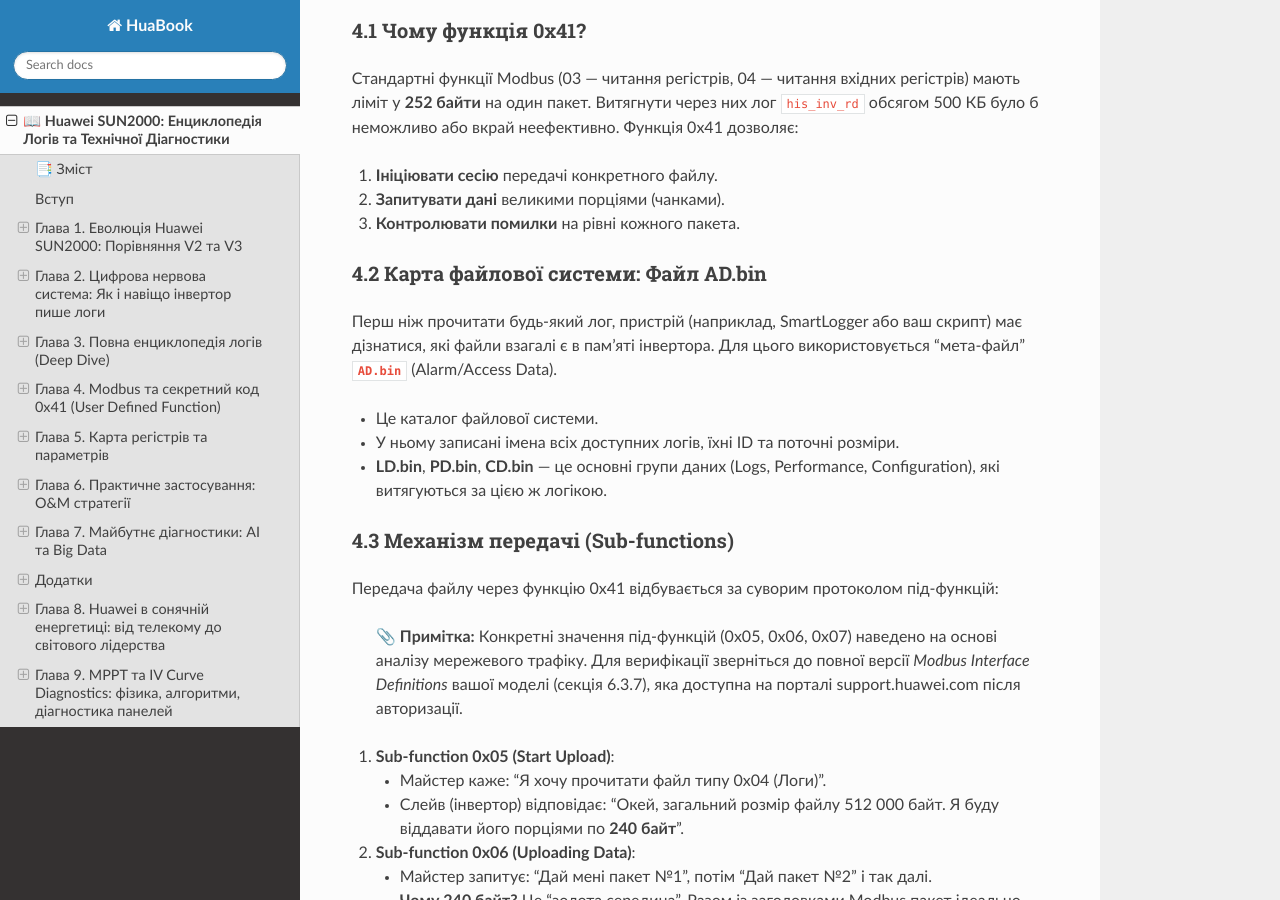
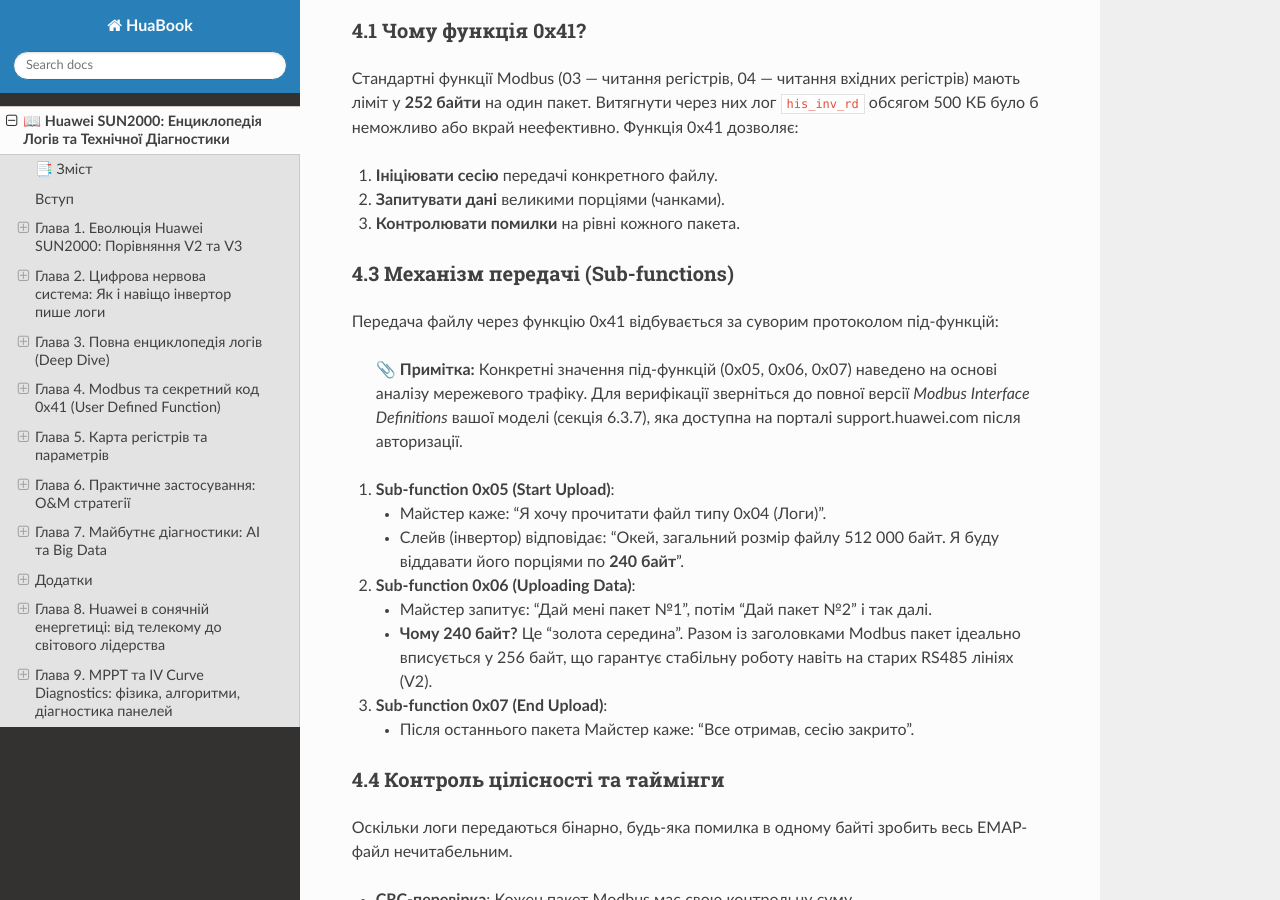
Before and after one commit to andysu/HuaBook, a Sphinx documentation site: the page built from docs/HuaweiBook.md, in a window 1280 px wide and 900 px high, scrolled down 6913 px. Built offline with Sphinx 7.4.7 and the Read the Docs theme 3.1.0, drawn with Linux system fonts in a browser that asks for light colours.

Commit message:
Update HuaweiBook.md

```diff
--- a/docs/HuaweiBook.md
+++ b/docs/HuaweiBook.md
@@ -222,14 +222,6 @@
 1. **Ініціювати сесію** передачі конкретного файлу.
 2. **Запитувати дані** великими порціями (чанками).
 3. **Контролювати помилки** на рівні кожного пакета.
-
-### 4.2 Карта файлової системи: Файл AD.bin
-
-Перш ніж прочитати будь-який лог, пристрій (наприклад, SmartLogger або ваш скрипт) має дізнатися, які файли взагалі є в пам'яті інвертора. Для цього використовується "мета-файл" **`AD.bin`** (Alarm/Access Data).
-
-* Це каталог файлової системи.
-* У ньому записані імена всіх доступних логів, їхні ID та поточні розміри.
-* **LD.bin**, **PD.bin**, **CD.bin** — це основні групи даних (Logs, Performance, Configuration), які витягуються за цією ж логікою.
 
 ### 4.3 Механізм передачі (Sub-functions)
 
```
